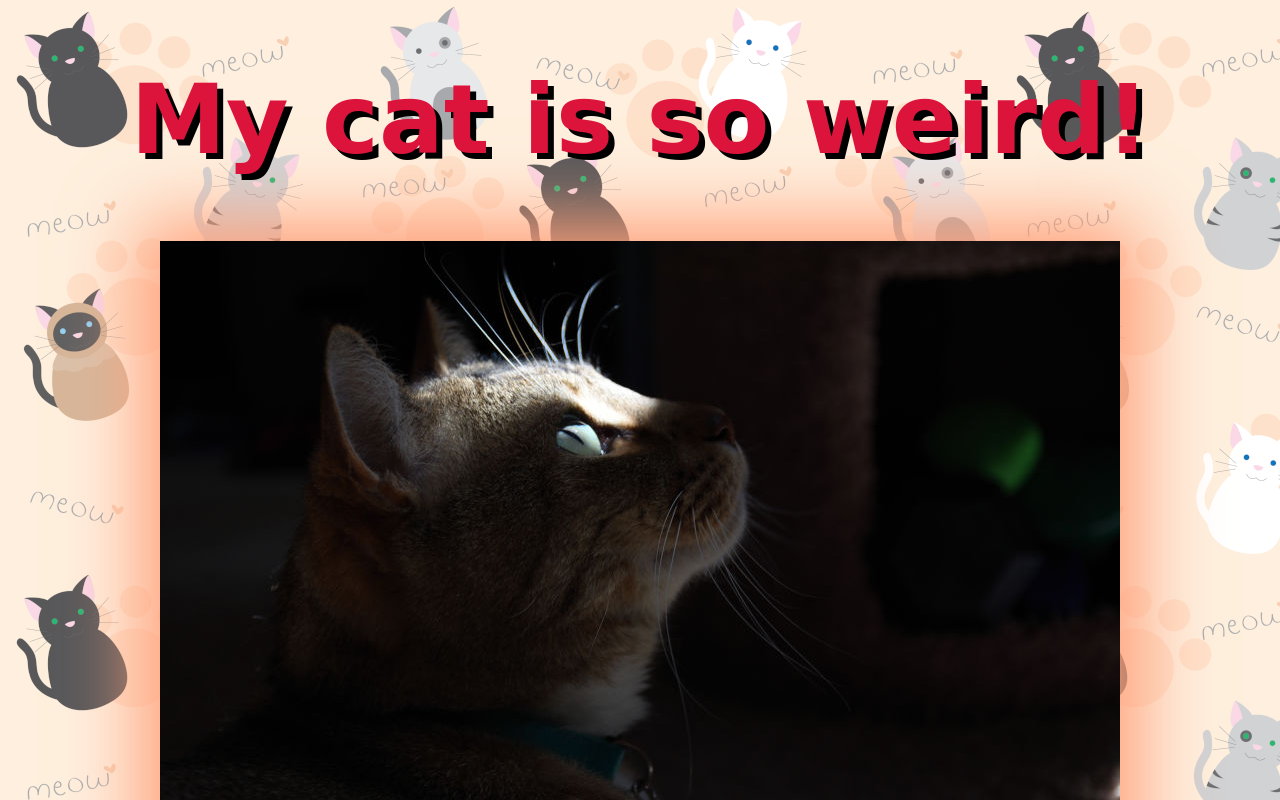
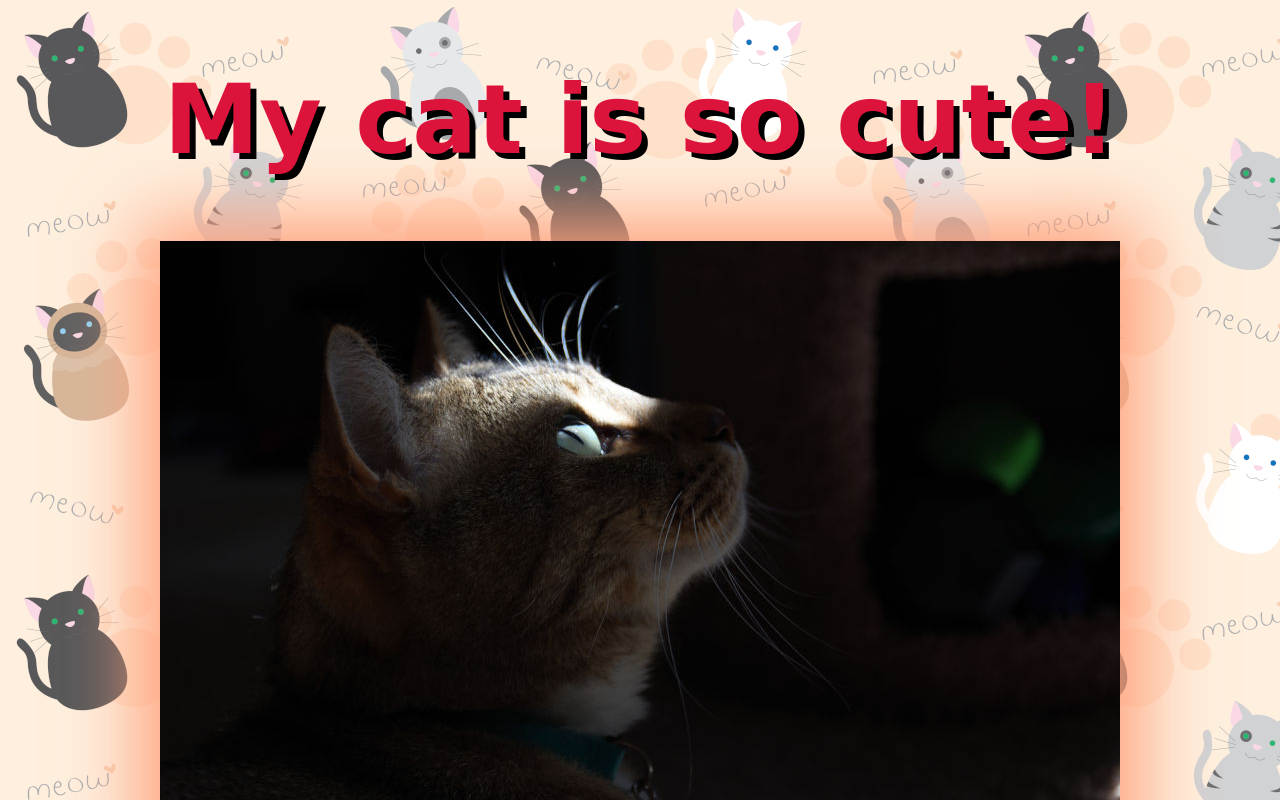
Before and after one commit to aimannadzmi/cats, a plain HTML site: page index.html in a window 1280 px wide. Shown: the top 800 px of the page. Drawn offline with Linux system fonts and the light colour scheme; a web font is replaced by a local one.

Commit message:
change weird to cute

```diff
--- a/index.html
+++ b/index.html
@@ -10,7 +10,7 @@
    </head>
 
    <body>
-      <h1 id="title">My cat is so weird!</h1>
+      <h1 id="title">My cat is so cute!</h1>
       <img src="assets/img/mysterious.jpg" alt="cat" id="image" onclick=advanceImage(); />
       <div id="text">Sometimes he can look very mysterious.</div>
       <script src="assets/js/script.js"></script>
```
